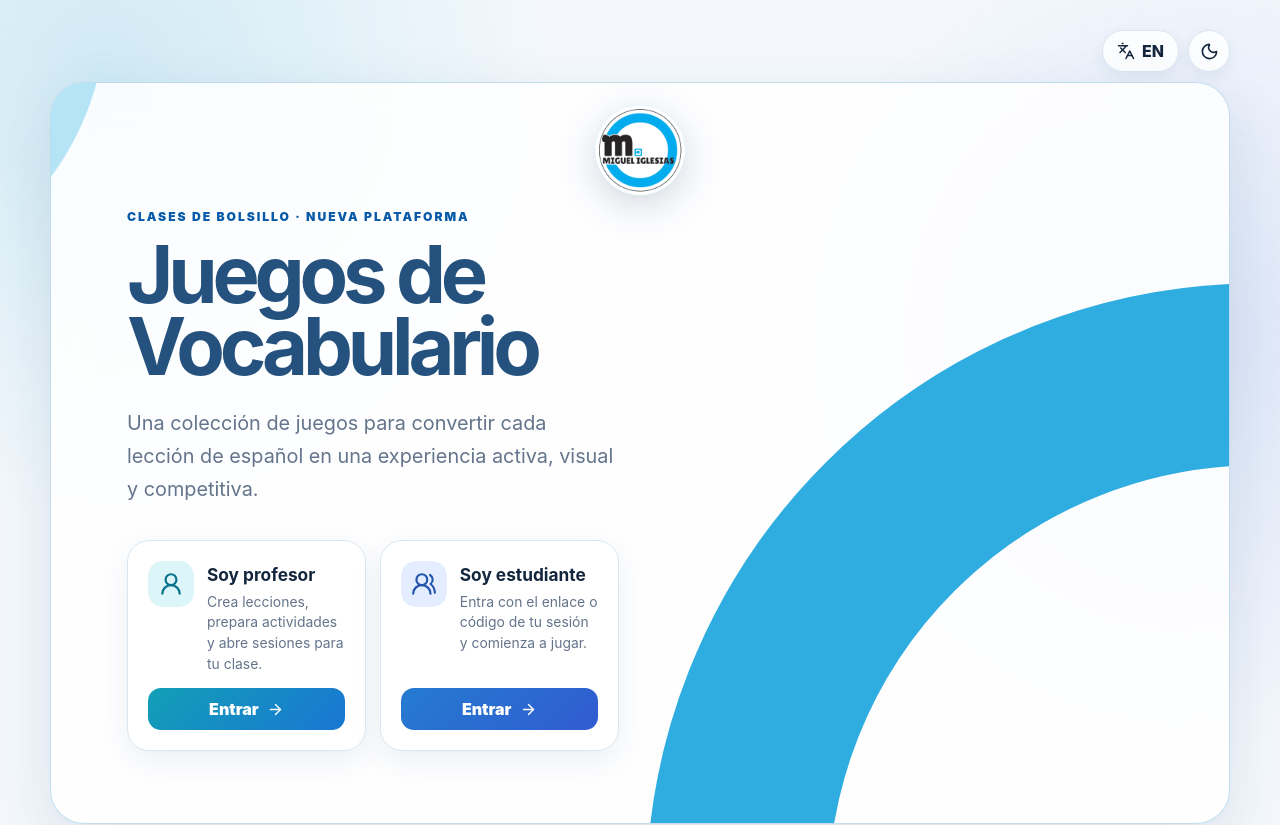
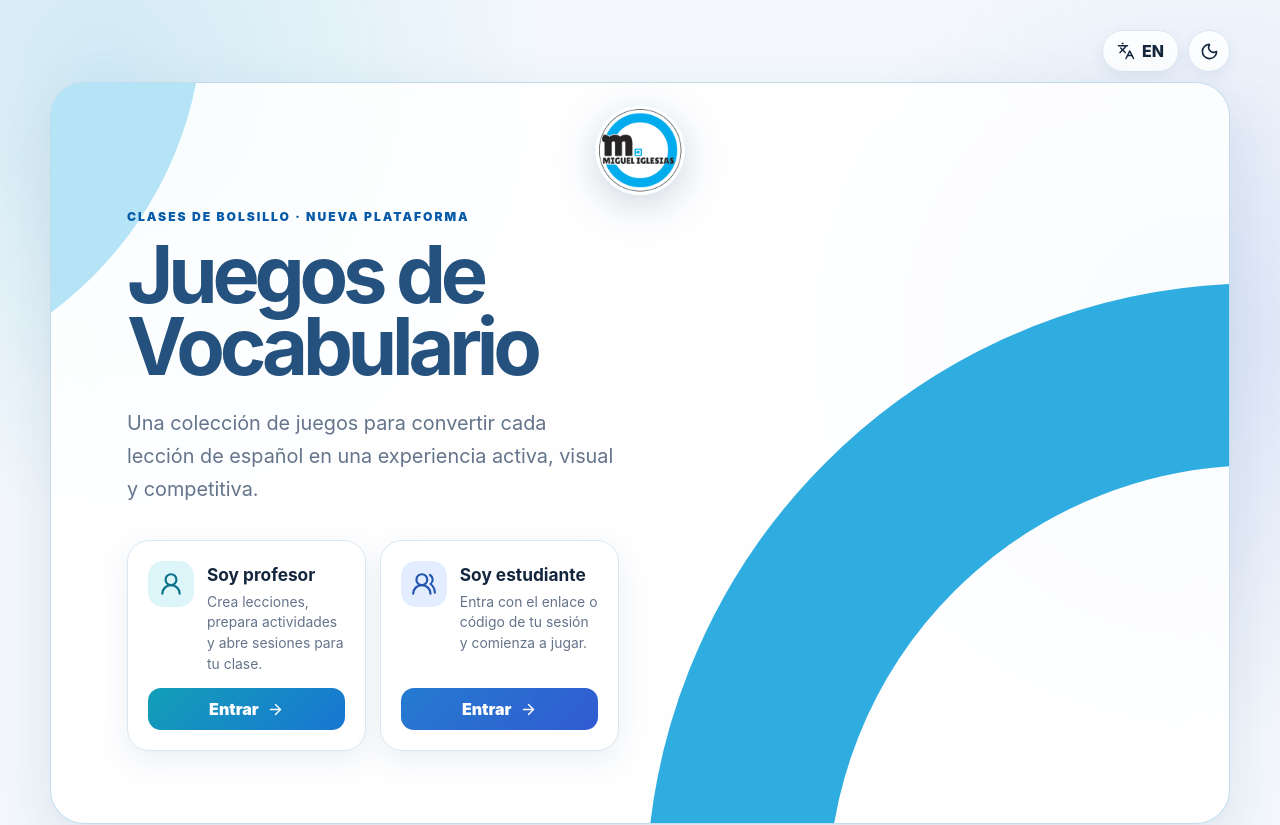
Before and after one commit to migueliglesiascc-create/vocabulario-juegos-miguel-iglesias, a React (Vite) app: page / in a window 1280 px wide. Shown: the top 825 px of the page. Built offline with nearby package versions, Linux system fonts and the light colour scheme.

Commit message:
Increase visible upper corner circle

```diff
--- a/src/App.tsx
+++ b/src/App.tsx
@@ -95,7 +95,7 @@ export function App() {
 
       <section className="hero" id="top">
         <svg className="hero-decoration" viewBox="0 0 1200 610" preserveAspectRatio="xMidYMid slice" aria-hidden="true">
-          <circle className="corner-disc" cx="-70" cy="-60" r="230" />
+          <circle className="corner-disc" cx="-70" cy="-60" r="310" />
           <circle className="corner-ring" cx="1110" cy="670" r="430" />
         </svg>
         <a className="hero-brand" href="#top" aria-label={t.title}>
```
